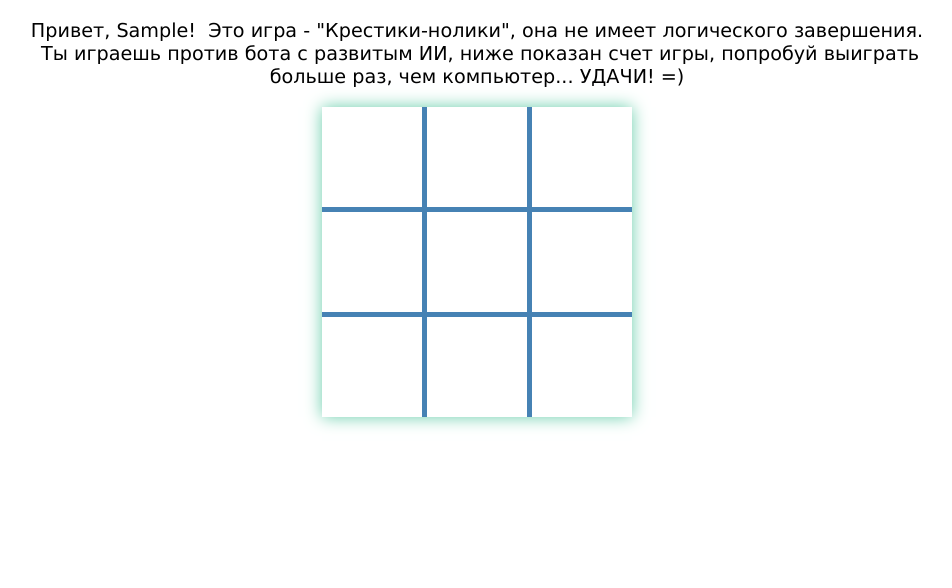
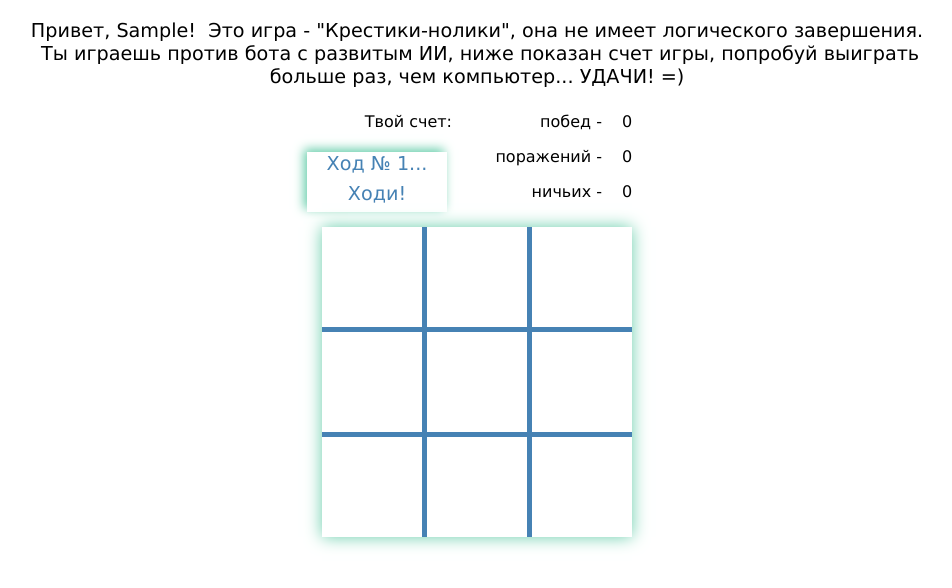
Before and after one commit to qwersety/Tic-tac-toe, a plain HTML site: page index.html in a window 1280 px wide. Both pictures are taken after typing "Sample" into the empty fields and a click on the input "НАЧАТЬ!". Shown: the whole page, without its empty margins (163-1115 px from the left). Drawn offline with Linux system fonts and the light colour scheme; a web font is replaced by a local one.

Commit message:
Add files via upload
Игра готова, осталось написать алгоритмы хода бота

```diff
--- a/css/style.css
+++ b/css/style.css
@@ -104,6 +104,42 @@ body{
 	font-size: 1.2em;
 }
 
+.gameInfoBlock{
+	display: grid;
+	margin-bottom: 15px;
+	width: 350px;
+	grid-template-columns: 3fr 3fr 1fr;
+  grid-template-rows: 1fr 1fr 1fr;
+}
+
+
+.gameInfoBlock_general{
+	margin: 5px 0;
+}
+
+.gameInfoBlock_score{
+	text-align: right;
+}
+
+.gameInfoBlock_rezult{
+	text-align: center;
+}
+
+.gameInfoBlock_steps{
+	grid-area: 2/1/4/2;
+	font-size: 	1.2em;
+	margin: 10px auto 0;
+	box-shadow: -3px -3px 10px #66CDAA;
+	color:#4682B4;
+}
+
+.gameInfoBlock_step{
+	width: 140px;
+	height: 30px;
+	text-align: center;
+	margin: auto 0;
+}
+
 .fieldBox{
 	box-shadow: 0px 0px 1em #66CDAA;
 	padding: 0;
@@ -113,7 +149,7 @@ body{
   grid-template-columns: 1fr 1fr 1fr;
 	grid-gap: 5px;
 }
-.fieldCell{
+.fieldBox__cell{
 	padding: 0;
 	margin: 0;
 	border: 0;
@@ -121,11 +157,11 @@ body{
 	width: 100px;
 	height: 100px;
 }
-.fieldCell:hover{
+.fieldBox__cell:hover{
 	background: #66CDAA;
 	cursor: pointer;
 }
-.canvas{
+.fieldBox__canvas{
 	width: 200%;
 	height: 100%;
 }
--- a/js/main.js
+++ b/js/main.js
@@ -9,16 +9,26 @@ function startClick(){
   let userName = form.userName.value;
   if (nameChecker(userName)){
     //ачинаем игру, передаем имя игрока
-    form.onsubmit = newGame(userName);
+    form.onsubmit = game(userName);
     // удаление стартового окна
     //document.getElementById('startPanel').remove();
   }
 }
 
-function newGame(userName) {
+function game(userName) {
   document.body.innerHTML=renderGame(userName);
-  // добавляем чистое игровое поле
-  document.body.innerHTML+=renderField();
+  // начинаем новую игру, передаем пустые результаты по статичтике
+  newGame({
+    vin: 0,
+    lose: 0,
+    draw:0
+  })
+}
+
+async function newGame(situation) {
+
+  await sleep(1000);
+  document.getElementById('gameBox').innerHTML=renderField();
   // основные правила игры
   // объявление и заполнение массива в 9 ячеек для хранения статуса
   let gameField=[];
@@ -30,36 +40,89 @@ function newGame(userName) {
   // переменная шага (начинаем с 1), дальше и не нужна. Пока оставлю
   let stepNumber=1;
   // запускаем шаги игроков
-  steps(gameField, firstStep, firstStep, stepNumber);
+  steps(gameField, firstStep, firstStep,stepNumber, situation);
 }
 
 // формирование блоков (тег, id, класс, контент)
-function composer(tag, id, clas, content) {
+function composer(tag, id, classes, content) {
   let renderComposerString='';
   let identif='';
   if (id!='') identif+=`id=${id} `;
-  if (clas!='') identif+=`class=${clas}`;
+  if (classes!='') identif+=`class="${classes}"`;
   renderComposerString+=`<${tag} ${identif}>${content}</${tag}>`
   return renderComposerString;
 }
 
+// создаие игрового поля
 function renderGame(name) {
   let renderGameField='';
   // строка для шапки
   let helloString= `Привет, ${name}!  Это игра - "Крестики-нолики", она не имеет логического завершения.  Ты играешь против бота с развитым ИИ, ниже показан счет игры, попробуй выиграть больше раз, чем компьютер... УДАЧИ! =)`
   renderGameField+=composer('div', '', 'helloBlock', helloString);
+  // цегтрадбный блок со счетом и данными по ходу
+  let renderMidleBlock="";
+  let stepString="";
+  stepString+=composer('div', 'step-number', 'gameInfoBlock_step', 'Ход № 0');
+  stepString+=composer('div', 'step-action', 'gameInfoBlock_step', '...');
+  renderMidleBlock+=composer('div', '', 'gameInfoBlock_score gameInfoBlock_general', 'Твой счет:');
+  renderMidleBlock+=composer('div', '', 'gameInfoBlock_score gameInfoBlock_general', `побед - `);
+  renderMidleBlock+=composer('div', 'rezult-vin', 'gameInfoBlock_rezult gameInfoBlock_general', '0');
+  renderMidleBlock+=composer('div', '', 'gameInfoBlock_steps',  `${stepString}`);
+  renderMidleBlock+=composer('div', '', 'gameInfoBlock_score gameInfoBlock_general', `поражений - `);
+  renderMidleBlock+=composer('div', 'rezult-lose', 'gameInfoBlock_rezult gameInfoBlock_general', '0');
+  renderMidleBlock+=composer('div', '', 'gameInfoBlock_score gameInfoBlock_general', `ничьих - `);
+  renderMidleBlock+=composer('div', 'rezult-draw', 'gameInfoBlock_rezult gameInfoBlock_general', '0');
+  renderGameField+=composer('div', '', 'gameInfoBlock', `${renderMidleBlock}`);
+  // построение игровой сетки
+  renderGameField+=composer('div', 'gameBox', 'fieldBox', `${renderField()}`);
+
   return renderGameField;
 }
 
+// функкция построения игрового поля
+function renderField() {
+  let fieldString='';
+  for (let i = 1; i <= 9; i++) {
+    fieldString+=composer('div', `cell-${i}`, 'fieldBox__cell', `${composer('canvas', `canvas-${i}`, 'fieldBox__canvas', '')}`);
+  }
+  return fieldString;
+}
+
+// заполнение данных по ходу
+function stepInfo(number, whoStep) {
+  // № хода
+  let stepNumberString=`Ход № ${number}...`;
+  document.getElementById('step-number').innerHTML=stepNumberString;
+  // Кто ходит
+  let stepString='';
+  if (whoStep==1) {
+    stepString='Жди!'
+  } else {
+    stepString='Ходи!'
+  }
+  document.getElementById('step-action').innerHTML=stepString;
+}
+
+function scoreRefresher(situation) {
+  document.getElementById('rezult-vin').innerHTML=situation.vin;
+  document.getElementById('rezult-lose').innerHTML=situation.lose;
+  document.getElementById('rezult-draw').innerHTML=situation.draw;
+}
+
 // функция обработки хода
-async function steps(gameField, firstStep, whoStep,stepNumber) {
+async function steps(gameField, firstStep, whoStep,stepNumber, situation) {
+  stepInfo(stepNumber,whoStep)
   if (stepNumber<=9) {
     if ( whoStep==1) {
       computerStep();
     } else
     if ( whoStep==2) userStep();
   } else {
-    setTimeout(alertSay, 3000, "Ничья!");
+    setTimeout(alertSay, 1000, "Ничья!");
+    situation.draw++;
+    scoreRefresher(situation);
+    newGame(situation);
+    newGame()
   }
 
   // ход компьютера
@@ -76,10 +139,10 @@ async function steps(gameField, firstStep, whoStep,stepNumber) {
           gameField[step]=1;
           stepNumber++;
           whoStep=2;
-          if (winChecker(gameField)){
+          if (winChecker(gameField, situation)){
             whoStep=0;
           } else{
-            steps(gameField, firstStep, whoStep, stepNumber);
+            steps(gameField, firstStep, whoStep,stepNumber, situation);
           }
         }
       }
@@ -120,10 +183,10 @@ async function steps(gameField, firstStep, whoStep,stepNumber) {
         // даем флаг хода компьютера
         whoStep=1;
         // вызываем функцию хода
-        if (winChecker(gameField)){
+        if (winChecker(gameField, situation)){
           whoStep=0;
         } else{
-          steps(gameField, firstStep, whoStep, stepNumber);
+          steps(gameField, firstStep, whoStep,stepNumber, situation);
         }
       }
     };
@@ -131,7 +194,7 @@ async function steps(gameField, firstStep, whoStep,stepNumber) {
 }
 
 //Функция определения победителя
-function winChecker(gameField) {
+function winChecker(gameField, situation) {
   // заводим две строки и расспределяем по ним номера клеток с шагами игроков
   let playerSteps='';
   let computerSteps='';
@@ -147,10 +210,16 @@ function winChecker(gameField) {
 
   if (checkSteps(playerSteps)) {
     setTimeout(alertSay, 1000, "Вы победили!");
+    situation.vin++;
+    scoreRefresher(situation);
+    newGame(situation);
     globalFlag=true;
   }
   if (checkSteps(computerSteps)) {
     setTimeout(alertSay, 1000, "Вы проиграли!");
+    situation.lose++;
+    scoreRefresher(situation);
+    newGame(situation);
     globalFlag=true;
   }
 
@@ -160,14 +229,11 @@ function winChecker(gameField) {
     let winArray=[[1,2,3],[4,5,6],[7,8,9],[7,4,1],[1,4,7],[2,5,8],[3,6,9],[1,5,9],[3,5,7]];
     let flag=false;
     for (let i = 0; i < winArray.length; i++) {
-      console.log('----');
       let counter=0;
       for (let j = 0; j < winArray[i].length; j++) {
         for (let x = 0; x < stringSteps.length; x++) {
           if (stringSteps[x]==winArray[i][j]){
-            console.log('чекаю '+winArray[i][j]+'с '+stringSteps[x]);
             counter++;
-            console.log('счетчик'+counter);
             break;
           }
         }
@@ -259,17 +325,6 @@ function nameChecker(userName) {
   return corrector;
 }
 
-// функкция построения игрового поля
-function renderField() {
-  let fieldString='';
-  fieldString='<div id="gameBox" class="fieldBox">';
-  for (let i = 1; i <= 9; i++) {
-    fieldString+=`<div id="cell-${i}" class="fieldCell"><canvas id="canvas-${i}" class="canvas"></canvas></div>`;
-  }
-  fieldString+='</div>';
-  return fieldString;
-}
-
 // функция собирает и приписывает в начало textarea информации боя.
 function debagText(string) {
   let bebagString=`${string}\n${document.getElementById('debagArea').value}`;
```
